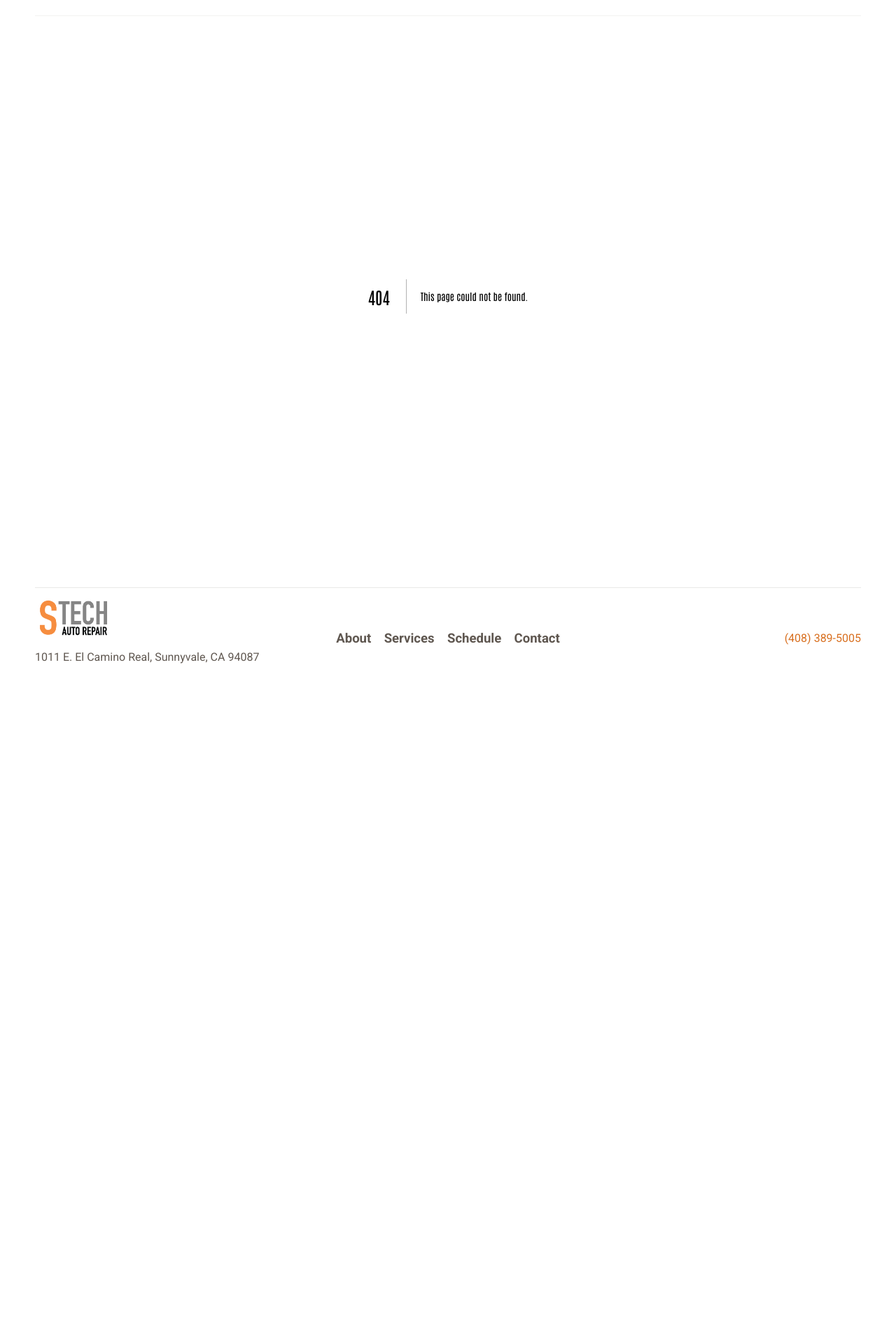
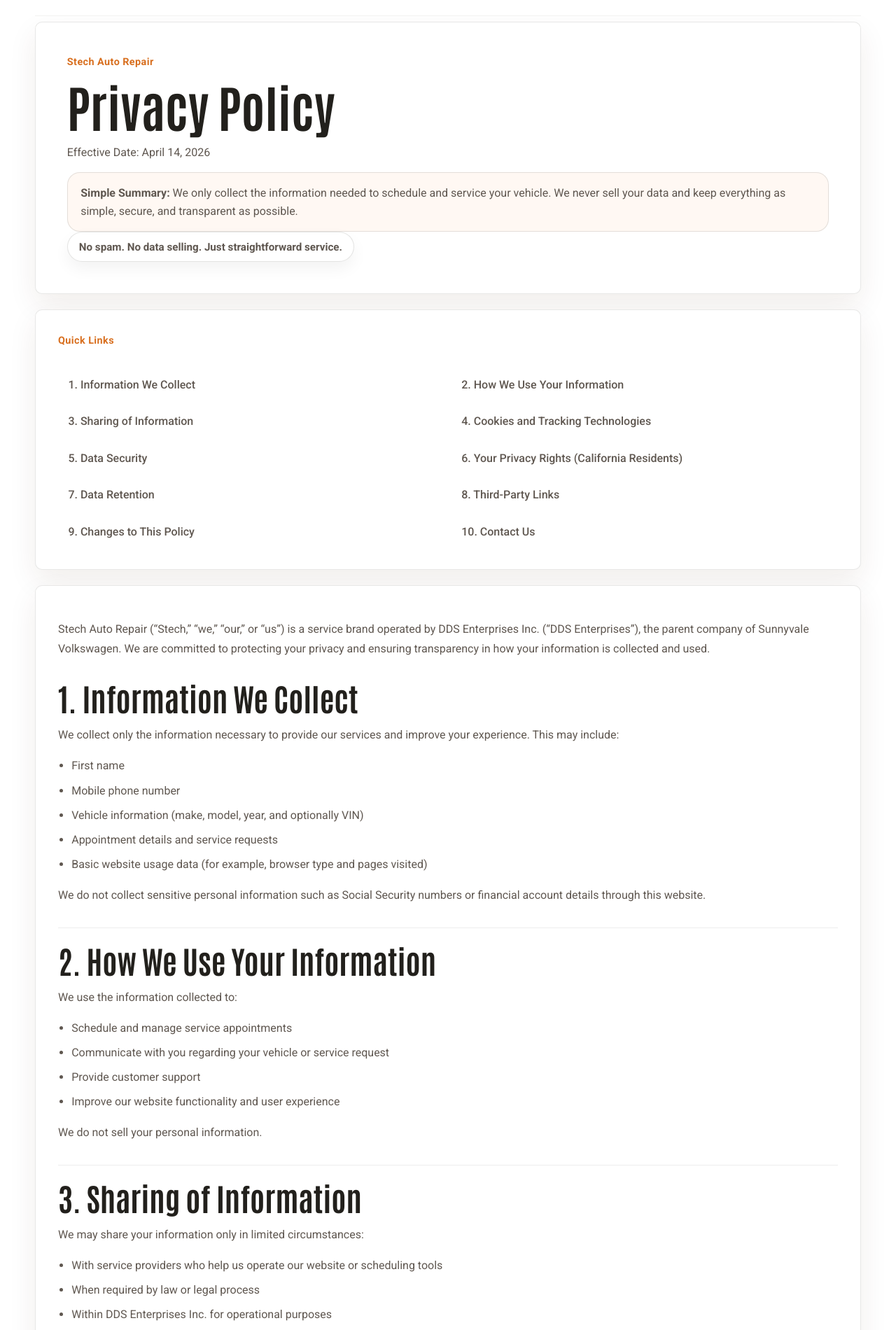
Before and after one commit to DietmarSZ/stechherman, a Next.js app: page /privacy-policy in a window 1280 px wide. Before the commit this address had no page. Shown: the part 160-2060 px from the top of the page at 70% size. Before the commit the page ends 1176 px from the top, so only its background shows below. Built offline with nearby package versions, Linux system fonts and the light colour scheme.

Commit message:
Add privacy policy footer link

```diff
--- a/src/app/globals.css
+++ b/src/app/globals.css
@@ -204,6 +204,22 @@ main {
 
 .header-phone,
 .footer-phone {
+  color: var(--accent-deep);
+}
+
+.footer-phone {
+  display: inline-flex;
+}
+
+.footer-privacy-link {
+  display: inline-block;
+  margin-left: 1rem;
+  color: var(--muted);
+  font-size: 1rem;
+  font-weight: 600;
+}
+
+.footer-privacy-link:hover {
   color: var(--accent-deep);
 }
 
@@ -931,6 +947,102 @@ span {
   margin-bottom: 0.5rem;
 }
 
+.privacy-page {
+  gap: 1.4rem;
+}
+
+.privacy-hero {
+  gap: 1rem;
+}
+
+.privacy-summary {
+  border: 1px solid rgba(34, 32, 28, 0.12);
+  border-radius: 18px;
+  background: #fff8f3;
+  padding: 1rem 1.15rem;
+}
+
+.privacy-summary p,
+.privacy-pill,
+.privacy-contact-card p {
+  margin: 0;
+}
+
+.privacy-pill {
+  display: inline-flex;
+  align-items: center;
+  border: 1px solid rgba(34, 32, 28, 0.12);
+  border-radius: 999px;
+  background: #ffffff;
+  padding: 0.7rem 1rem;
+  color: var(--muted);
+  font-size: 0.95rem;
+  font-weight: 700;
+  box-shadow: 0 10px 22px rgba(0, 0, 0, 0.05);
+}
+
+.privacy-nav,
+.privacy-article {
+  display: grid;
+  gap: 1rem;
+}
+
+.privacy-nav-grid {
+  display: grid;
+  gap: 0.6rem;
+  grid-template-columns: repeat(2, minmax(0, 1fr));
+}
+
+.privacy-nav-grid a {
+  border-radius: var(--radius-md);
+  padding: 0.75rem 0.9rem;
+  color: var(--muted);
+  font-weight: 500;
+  transition: background-color 160ms ease, color 160ms ease;
+}
+
+.privacy-nav-grid a:hover {
+  background: var(--accent-soft);
+  color: var(--ink);
+}
+
+.privacy-article > p,
+.privacy-section > p,
+.privacy-section li {
+  color: var(--muted);
+  line-height: 1.75;
+}
+
+.privacy-section {
+  scroll-margin-top: 7rem;
+}
+
+.privacy-section + .privacy-section {
+  border-top: 1px solid rgba(34, 32, 28, 0.08);
+  padding-top: 1.35rem;
+}
+
+.privacy-section ul {
+  margin: 0;
+  padding-left: 1.2rem;
+  display: grid;
+  gap: 0.45rem;
+}
+
+.privacy-contact-card {
+  display: grid;
+  gap: 0.75rem;
+  border: 1px solid rgba(34, 32, 28, 0.12);
+  border-radius: 18px;
+  background: #fff8f3;
+  padding: 1.2rem;
+}
+
+.privacy-contact-name {
+  color: var(--ink);
+  font-weight: 700;
+}
+
 .phone-modal-overlay {
   position: fixed;
   inset: 0;
@@ -1008,6 +1120,11 @@ span {
     text-align: left;
   }
 
+  .footer-privacy-link {
+    margin-left: 0;
+    margin-top: 0.65rem;
+  }
+
   .hero-copy,
   .inner-hero {
     padding: 2.2rem;
@@ -1051,6 +1168,10 @@ span {
 
   .top-intro-copy {
     padding: 1.35rem;
+  }
+
+  .privacy-nav-grid {
+    grid-template-columns: 1fr;
   }
 
   .top-intro-signals {
--- a/src/app/layout.tsx
+++ b/src/app/layout.tsx
@@ -129,6 +129,9 @@ export default function RootLayout({
                 phone={site.phone}
                 phoneHref={site.phoneHref}
               />
+              <Link className="footer-privacy-link" href="/privacy-policy">
+                Privacy Policy
+              </Link>
             </div>
           </footer>
           <Analytics />
--- /dev/null
+++ b/src/app/privacy-policy/page.tsx
@@ -0,0 +1,187 @@
+import type { Metadata } from "next";
+import { site } from "@/lib/site";
+
+const sections = [
+  { id: "information-we-collect", title: "1. Information We Collect" },
+  { id: "how-we-use-your-information", title: "2. How We Use Your Information" },
+  { id: "sharing-of-information", title: "3. Sharing of Information" },
+  { id: "cookies-and-tracking-technologies", title: "4. Cookies and Tracking Technologies" },
+  { id: "data-security", title: "5. Data Security" },
+  { id: "your-privacy-rights", title: "6. Your Privacy Rights (California Residents)" },
+  { id: "data-retention", title: "7. Data Retention" },
+  { id: "third-party-links", title: "8. Third-Party Links" },
+  { id: "changes-to-this-policy", title: "9. Changes to This Policy" },
+  { id: "contact-us", title: "10. Contact Us" },
+];
+
+export const metadata: Metadata = {
+  title: "Privacy Policy",
+  description:
+    "Read the S-Tech Auto Repair privacy policy to understand how appointment and website information is collected, used, and protected.",
+  alternates: {
+    canonical: "/privacy-policy",
+  },
+};
+
+export default function PrivacyPolicyPage() {
+  return (
+    <main className="inner-page privacy-page">
+      <header className="inner-hero privacy-hero">
+        <p className="eyebrow">Stech Auto Repair</p>
+        <h1 className="schedule-hero-title">Privacy Policy</h1>
+        <p>Effective Date: April 14, 2026</p>
+
+        <div className="privacy-summary">
+          <p>
+            <strong>Simple Summary:</strong> We only collect the information needed to schedule
+            and service your vehicle. We never sell your data and keep everything as simple,
+            secure, and transparent as possible.
+          </p>
+        </div>
+
+        <div className="privacy-pill">No spam. No data selling. Just straightforward service.</div>
+      </header>
+
+      <nav className="panel privacy-nav" aria-label="Privacy policy sections">
+        <p className="eyebrow">Quick Links</p>
+        <div className="privacy-nav-grid">
+          {sections.map((section) => (
+            <a key={section.id} href={`#${section.id}`}>
+              {section.title}
+            </a>
+          ))}
+        </div>
+      </nav>
+
+      <article className="panel privacy-article">
+        <p>
+          Stech Auto Repair (&ldquo;Stech,&rdquo; &ldquo;we,&rdquo; &ldquo;our,&rdquo; or
+          &ldquo;us&rdquo;) is a service brand operated by DDS Enterprises Inc.
+          (&ldquo;DDS Enterprises&rdquo;), the parent company of Sunnyvale Volkswagen. We are
+          committed to protecting your privacy and ensuring transparency in how your information is
+          collected and used.
+        </p>
+
+        <section id="information-we-collect" className="privacy-section">
+          <h2>1. Information We Collect</h2>
+          <p>
+            We collect only the information necessary to provide our services and improve your
+            experience. This may include:
+          </p>
+          <ul>
+            <li>First name</li>
+            <li>Mobile phone number</li>
+            <li>Vehicle information (make, model, year, and optionally VIN)</li>
+            <li>Appointment details and service requests</li>
+            <li>Basic website usage data (for example, browser type and pages visited)</li>
+          </ul>
+          <p>
+            We do not collect sensitive personal information such as Social Security numbers or
+            financial account details through this website.
+          </p>
+        </section>
+
+        <section id="how-we-use-your-information" className="privacy-section">
+          <h2>2. How We Use Your Information</h2>
+          <p>We use the information collected to:</p>
+          <ul>
+            <li>Schedule and manage service appointments</li>
+            <li>Communicate with you regarding your vehicle or service request</li>
+            <li>Provide customer support</li>
+            <li>Improve our website functionality and user experience</li>
+          </ul>
+          <p>We do not sell your personal information.</p>
+        </section>
+
+        <section id="sharing-of-information" className="privacy-section">
+          <h2>3. Sharing of Information</h2>
+          <p>We may share your information only in limited circumstances:</p>
+          <ul>
+            <li>With service providers who help us operate our website or scheduling tools</li>
+            <li>When required by law or legal process</li>
+            <li>Within DDS Enterprises Inc. for operational purposes</li>
+          </ul>
+          <p>All third parties are expected to maintain appropriate data protection standards.</p>
+        </section>
+
+        <section id="cookies-and-tracking-technologies" className="privacy-section">
+          <h2>4. Cookies and Tracking Technologies</h2>
+          <p>Our website may use basic cookies or similar technologies to:</p>
+          <ul>
+            <li>Improve website performance</li>
+            <li>Understand user behavior</li>
+            <li>Enhance your browsing experience</li>
+          </ul>
+          <p>You can adjust your browser settings to refuse cookies if you prefer.</p>
+        </section>
+
+        <section id="data-security" className="privacy-section">
+          <h2>5. Data Security</h2>
+          <p>
+            We take reasonable administrative and technical measures to protect your information.
+            While no system is completely secure, we strive to safeguard your data from
+            unauthorized access or disclosure.
+          </p>
+        </section>
+
+        <section id="your-privacy-rights" className="privacy-section">
+          <h2>6. Your Privacy Rights (California Residents)</h2>
+          <p>
+            If you are a California resident, you may have rights under applicable California
+            privacy laws, including:
+          </p>
+          <ul>
+            <li>The right to request access to personal information we collect</li>
+            <li>The right to request deletion of your information</li>
+            <li>The right to know how your data is used</li>
+          </ul>
+          <p>To make a request, please contact us using the information below.</p>
+        </section>
+
+        <section id="data-retention" className="privacy-section">
+          <h2>7. Data Retention</h2>
+          <p>
+            We retain your information only as long as necessary to fulfill the purposes outlined
+            in this policy or as required by law.
+          </p>
+        </section>
+
+        <section id="third-party-links" className="privacy-section">
+          <h2>8. Third-Party Links</h2>
+          <p>
+            Our website may contain links to third-party websites. We are not responsible for the
+            privacy practices of those sites.
+          </p>
+        </section>
+
+        <section id="changes-to-this-policy" className="privacy-section">
+          <h2>9. Changes to This Policy</h2>
+          <p>
+            We may update this Privacy Policy from time to time. Any changes will be posted on this
+            page with an updated effective date.
+          </p>
+        </section>
+
+        <section id="contact-us" className="privacy-section">
+          <h2>10. Contact Us</h2>
+          <p>
+            If you have any questions about this Privacy Policy or how your information is handled,
+            please contact:
+          </p>
+
+          <div className="privacy-contact-card">
+            <p className="privacy-contact-name">{site.displayName}</p>
+            <p>Operated by DDS Enterprises Inc.</p>
+            <p>
+              1025 E. El Camino Real
+              <br />
+              Sunnyvale, CA 94087
+            </p>
+            <p>{site.phone}</p>
+            <p>Info@sunnyvalevw.com</p>
+          </div>
+        </section>
+      </article>
+    </main>
+  );
+}
```
